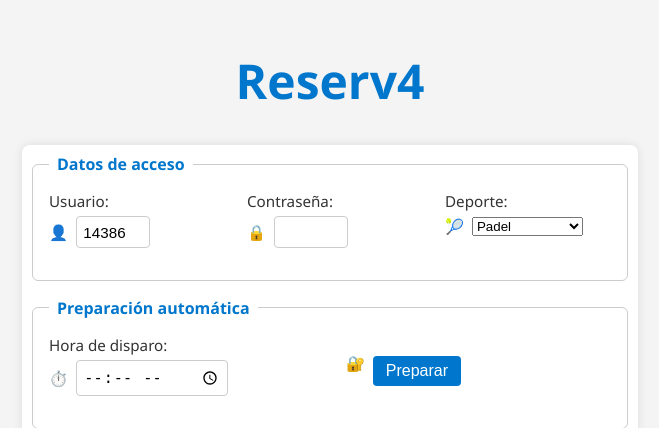
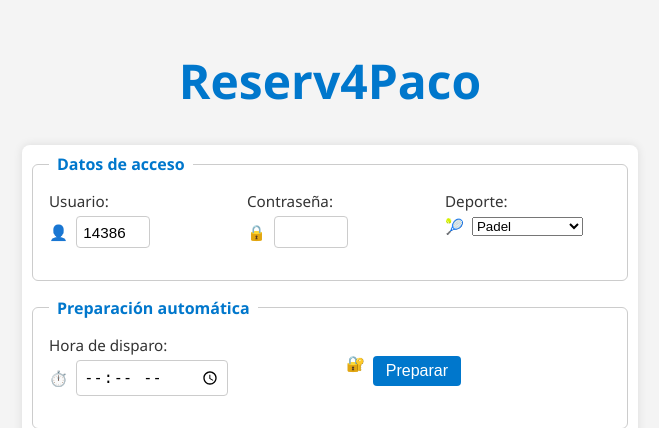
Before and after one commit to n4chete/Reserv4Paco, a Flask app: page / in a window 1280 px wide. Shown: the top 428 px of the page, without its empty margins (310-969 px from the left). Run offline with Flask 3, Linux system fonts and the light colour scheme.

Commit message:
Update index.html

```diff
--- a/templates/index.html
+++ b/templates/index.html
@@ -165,7 +165,7 @@
   </style>
 </head>
 <body>
-  <h1>Reserv4</h1>
+  <h1>Reserv4Paco</h1>
   <form id="reservaForm">
 
     <fieldset>
```
